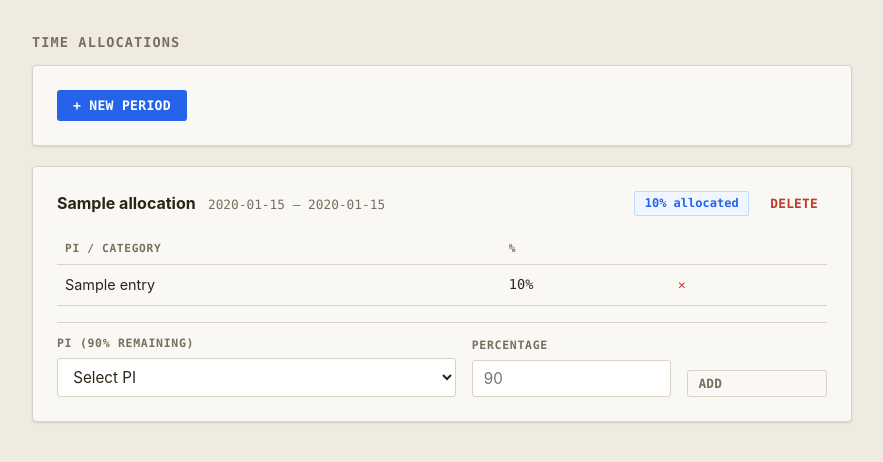
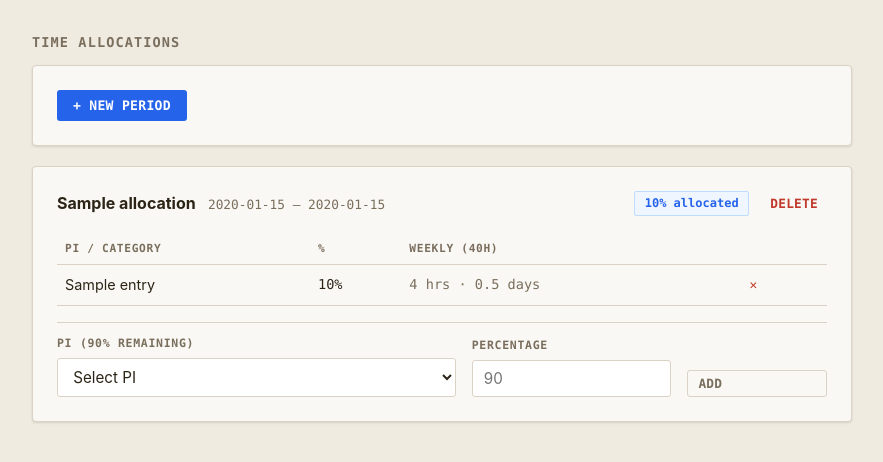
Before and after one commit to hepplerj/punchard, a Flask app: page /allocations in a window 1280 px wide. Shown: the part 52-514 px from the top of the page, without its empty margins (198-1081 px from the left). Run offline with Flask 3, Linux system fonts and the light colour scheme; tables that the repository leaves empty hold one stand-in row (values such as "Sample post").

Commit message:
feat: show weekly hours/days hint per allocation entry
Assumes a 40-hour week (8-hour day). Purely presentational — computed
in-template from the existing percentage.

Co-Authored-By: Claude Opus 4.8 <noreply@anthropic.com>

```diff
--- a/templates/allocations.html
+++ b/templates/allocations.html
@@ -59,6 +59,7 @@
         <tr>
           <th>PI / Category</th>
           <th class="num">%</th>
+          <th class="num">Weekly <span class="muted">(40h)</span></th>
           <th></th>
         </tr>
       </thead>
@@ -67,6 +68,8 @@
         <tr>
           <td>{{ e.pi_name }}{% if e.pi_name == 'Professional Development' %} <span class="muted">(fixed)</span>{% endif %}</td>
           <td class="num">{{ "%.0f"|format(e.percentage) }}%</td>
+          {% set weekly_hours = e.percentage / 100 * 40 %}
+          <td class="num muted">{{ "%g"|format(weekly_hours) }} hrs · {{ "%.1f"|format(weekly_hours / 8) }} days</td>
           <td class="num">
             {% if e.pi_name != 'Professional Development' %}
             <form action="/allocations/entries/{{ e.id }}/delete" method="post" class="inline-form">
```
